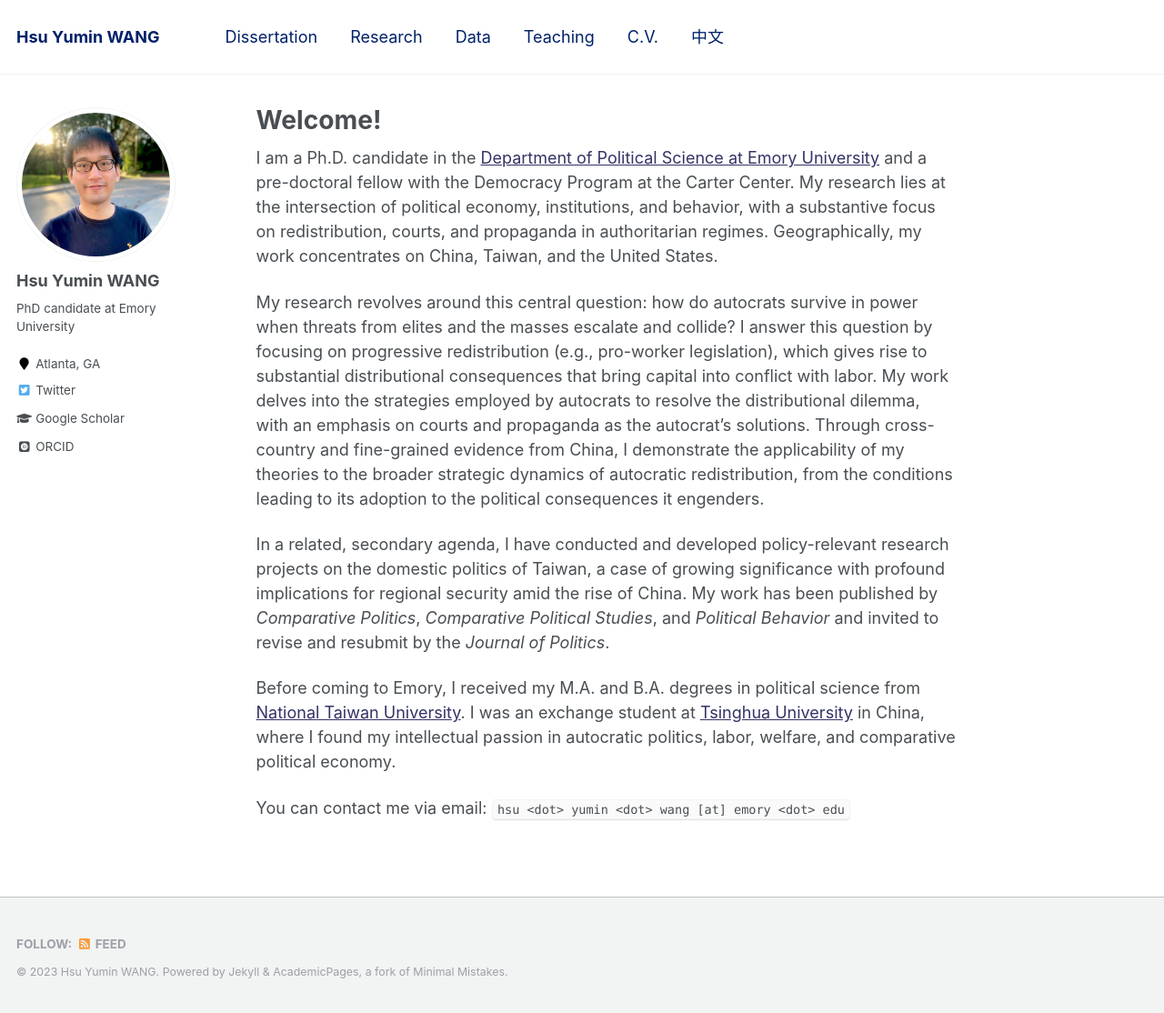
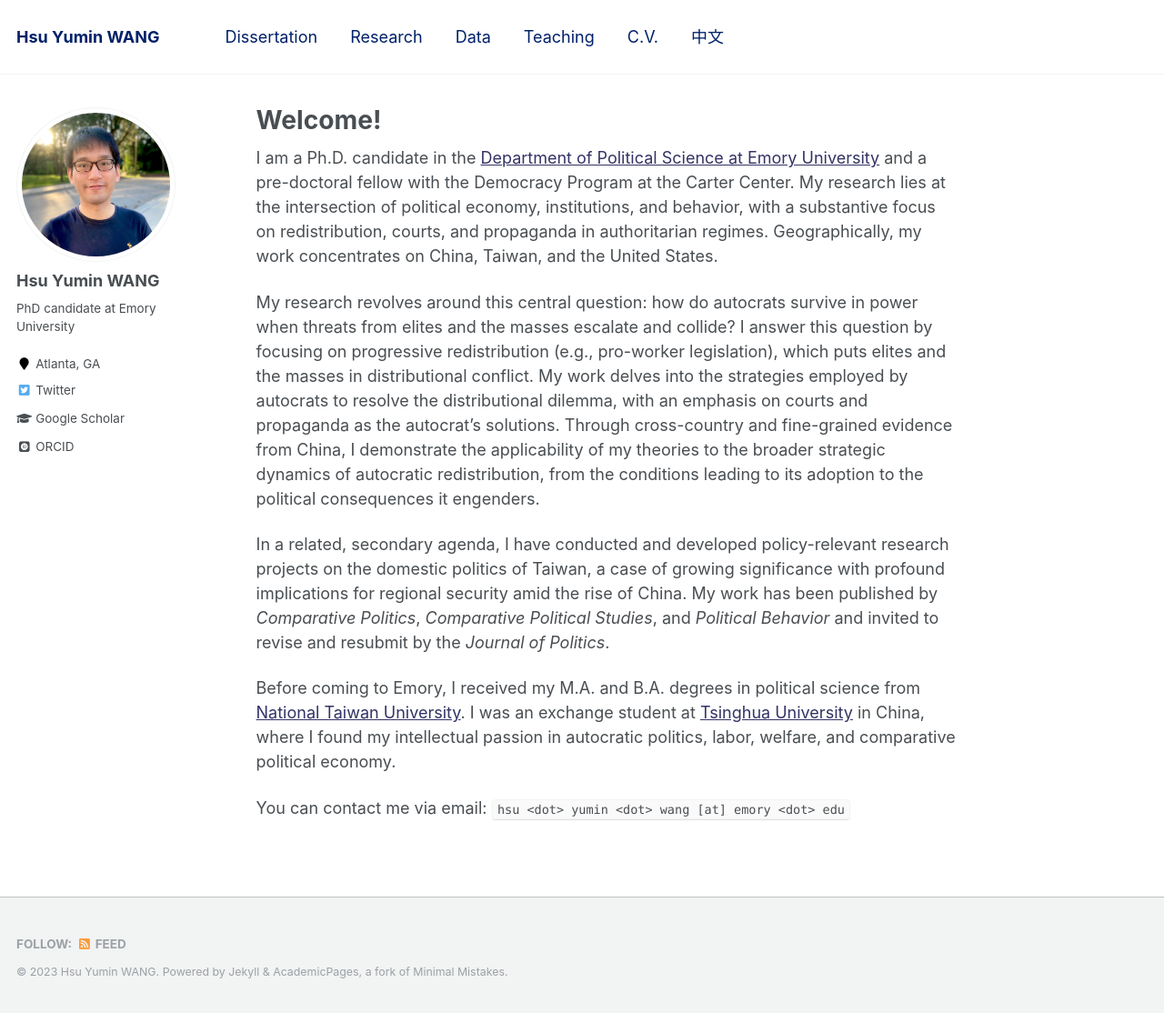
Before and after one commit to hsuyumin/hsuyumin.github.io, a Jekyll site: the page built from _pages/about.md, in a window 1280 px wide and 1114 px high. Shown: the whole window at 91% size. Built offline with Jekyll 4.4.1, drawn with Linux system fonts in a browser that asks for light colours; some web fonts are replaced.

Commit message:
Update about.md

```diff
--- a/_pages/about.md
+++ b/_pages/about.md
@@ -10,7 +10,7 @@ redirect_from:
 
 I am a Ph.D. candidate in the [Department of Political Science at Emory University](http://polisci.emory.edu/home/) and a pre-doctoral fellow with the Democracy Program at the Carter Center. My research lies at the intersection of political economy, institutions, and behavior, with a substantive focus on redistribution, courts, and propaganda in authoritarian regimes. Geographically, my work concentrates on China, Taiwan, and the United States.
 
-My research revolves around this central question: how do autocrats survive in power when threats from elites and the masses escalate and collide?  I answer this question by focusing on progressive redistribution (e.g., pro-worker legislation), which gives rise to substantial distributional consequences that bring capital into conflict with labor. My work delves into the strategies employed by autocrats to resolve the distributional dilemma, with an emphasis on courts and propaganda as the autocrat's solutions. Through cross-country and fine-grained evidence from China, I demonstrate the applicability of my theories to the broader strategic dynamics of autocratic redistribution, from the conditions leading to its adoption to the political consequences it engenders.
+My research revolves around this central question: how do autocrats survive in power when threats from elites and the masses escalate and collide?  I answer this question by focusing on progressive redistribution (e.g., pro-worker legislation), which puts elites and the masses in distributional conflict. My work delves into the strategies employed by autocrats to resolve the distributional dilemma, with an emphasis on courts and propaganda as the autocrat's solutions. Through cross-country and fine-grained evidence from China, I demonstrate the applicability of my theories to the broader strategic dynamics of autocratic redistribution, from the conditions leading to its adoption to the political consequences it engenders.
 
 In a related, secondary agenda, I have conducted and developed policy-relevant research projects on the domestic politics of Taiwan, a case of growing significance with profound implications for regional security amid the rise of China. My work has been published by _Comparative Politics_, _Comparative Political Studies_, and _Political Behavior_ and invited to revise and resubmit by the _Journal of Politics_.
 
```
